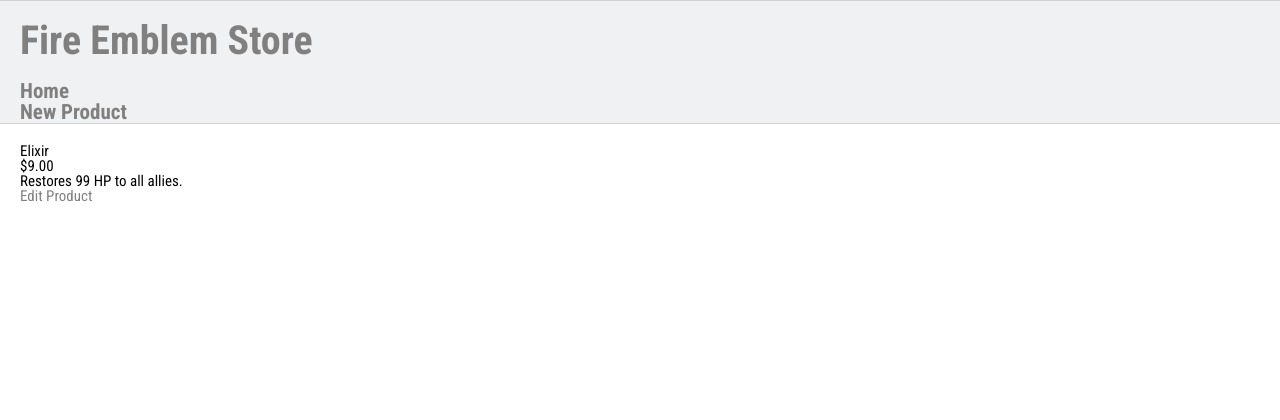
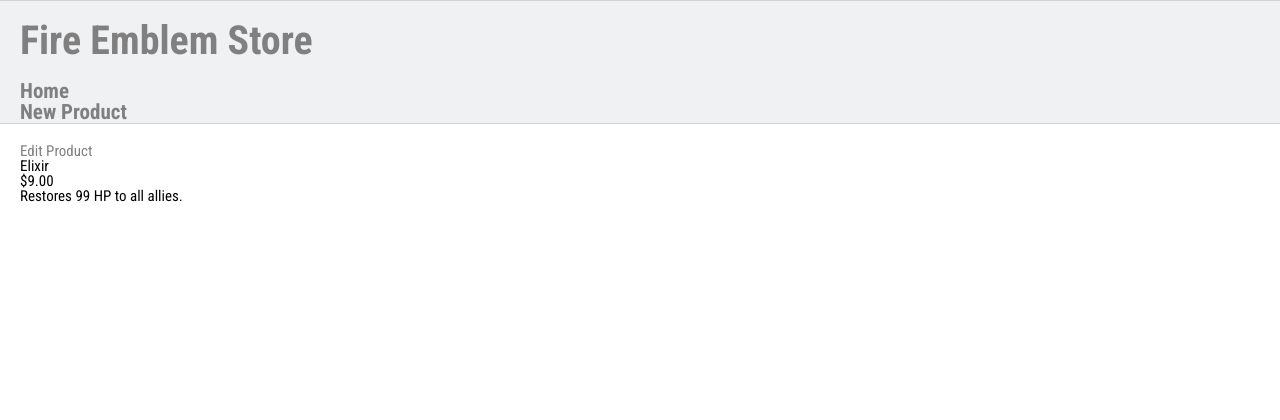
Before and after one commit to lindalou0419/django-rainforest, a Django app: page /products/1/ in a window 1280 px wide. Shown: the top 420 px of the page. Run offline with Django 3.2, Linux system fonts and the light colour scheme; data comes from the database, SQL or seed files in the repository; some libraries are stand-ins or nearby versions.

Commit message:
added a return link to product page from edit form

```diff
--- a/rainforest/templates/products/edit.html
+++ b/rainforest/templates/products/edit.html
@@ -2,6 +2,10 @@
 
 {% block content %}
   <section class="content">
+    <nav class="product-nav">
+      <a href="{% url 'product_show' product_id=product.id %}">Return</a>
+    </nav>
+
     <h2>Edit Product</h2>
 
     <form action="{% url 'product_update' product_id=product.id %}" method="POST">
--- a/rainforest/templates/products/product.html
+++ b/rainforest/templates/products/product.html
@@ -2,15 +2,15 @@
 
 {% block content %}
   <section class="content">
+    <nav class="product-nav">
+      <a href="{% url 'product_edit' product_id=product.id %}">Edit Product</a>
+    </nav>
+
     <section class="product-header">
       <h2>{{product.name}}</h2>
       <h2>{{product.price}}</h2>
     </section>
 
     <p>{{product.description}}</p>
-
-    <section class="">
-      <a href="{% url 'product_edit' product_id=product.id %}">Edit Product</a>
-    </section>
   </section>
 {% endblock %}
```
